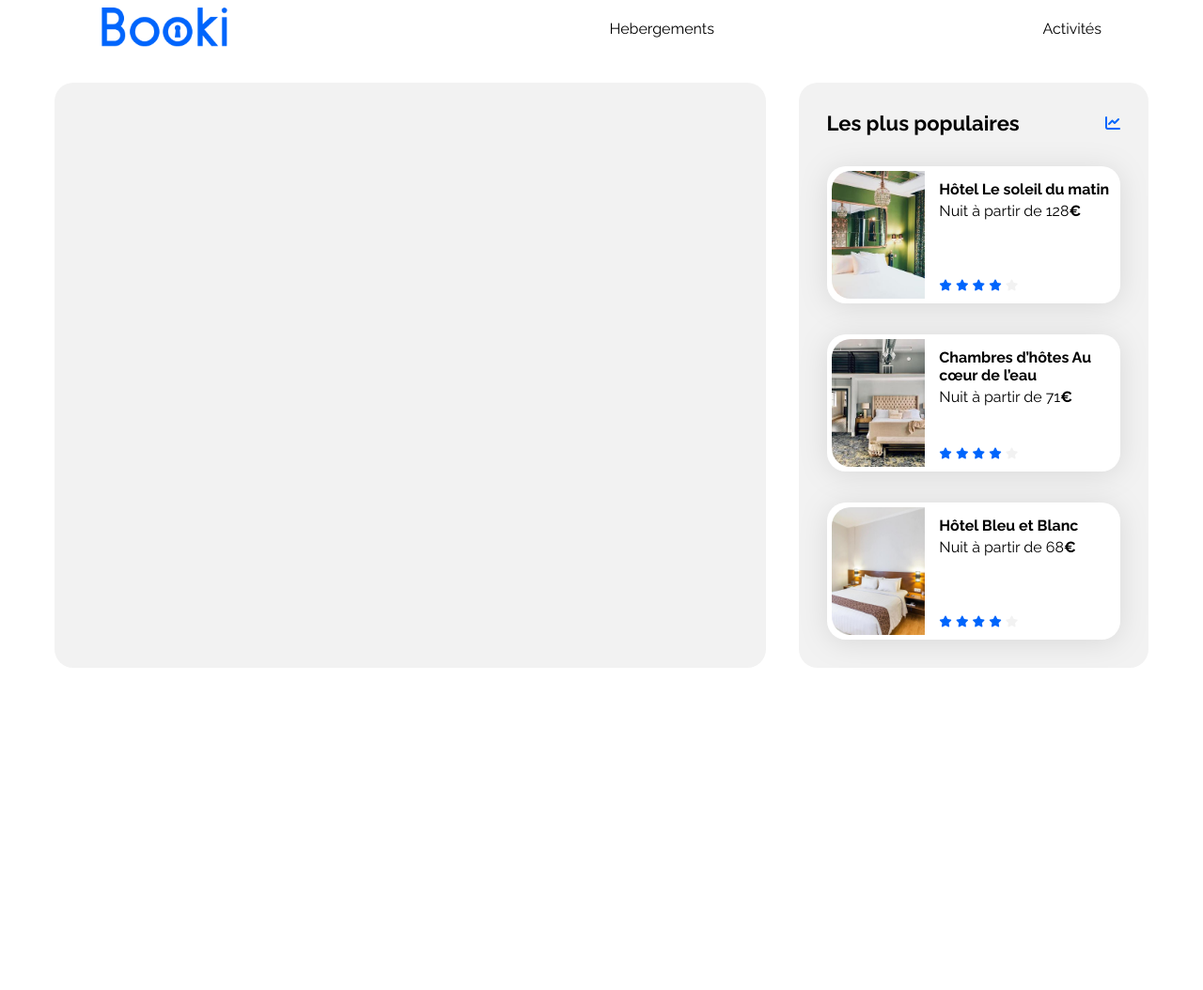
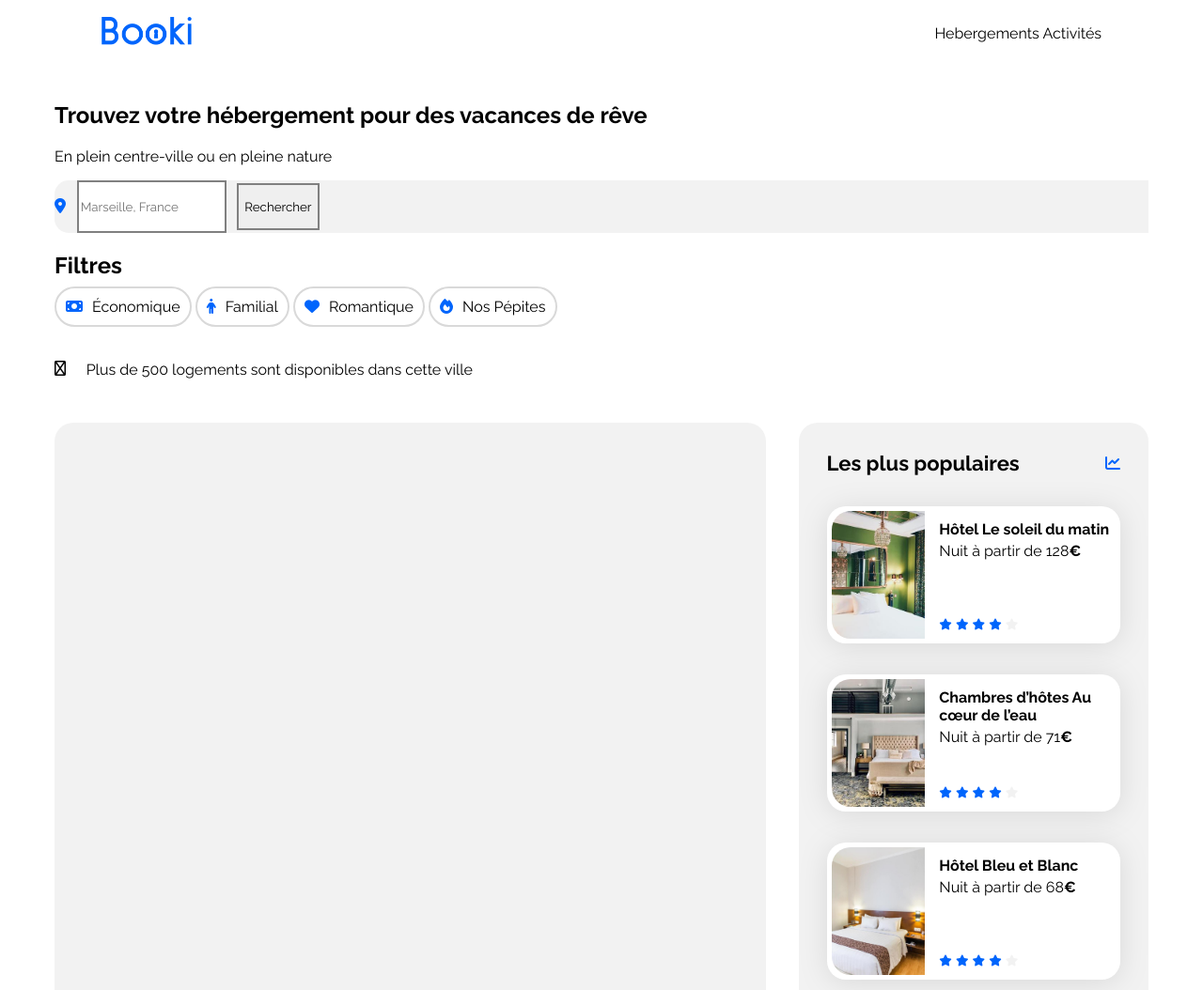
Before and after one commit to sknrct/OC-Projet1-BOOKI, a plain HTML site: page index.html in a window 1280 px wide. Shown: the top 1054 px of the page at 94% size. Before the commit the page ends 800 px from the top, so only its background shows below. Drawn offline with Linux system fonts and the light colour scheme.

Commit message:
Mise en place des filtres

```diff
--- a/index.html
+++ b/index.html
@@ -2,16 +2,16 @@
 <html lang="fr">
 
 <head>
-    <meta charset="UTF-8">
-    <meta name="viewport" content="width=device-width, initial-scale=1.0">
+  <meta charset="UTF-8" />
+  <meta name="viewport" content="width=device-width, initial-scale=1.0" />
   <title>Booki</title>
-    <link rel="preconnect" href="https://fonts.googleapis.com">
-    <link rel="preconnect" href="https://fonts.gstatic.com" crossorigin>
-    <link href="https://fonts.googleapis.com/css2?family=Raleway:wght@400;500;700&display=swap" rel="stylesheet">
+  <link rel="preconnect" href="https://fonts.googleapis.com" />
+  <link rel="preconnect" href="https://fonts.gstatic.com" crossorigin />
+  <link href="https://fonts.googleapis.com/css2?family=Raleway:wght@400;500;700&display=swap" rel="stylesheet" />
   <link rel="stylesheet" href="https://cdnjs.cloudflare.com/ajax/libs/font-awesome/6.2.1/css/all.min.css"
     integrity="sha512-MV7K8+y+gLIBoVD59lQIYicR65iaqukzvf/nwasF0nqhPay5w/9lJmVM2hMDcnK1OnMGCdVK+iQrJ7lzPJQd1w=="
     crossorigin="anonymous" referrerpolicy="no-referrer" />
-    <link rel="stylesheet" href="style.css">
+  <link rel="stylesheet" href="style.css" />
 </head>
 
 <body>
@@ -19,15 +19,36 @@
     <header>
       <nav>
         <a href="#"><img class="logo" src="/images/logo/Booki.png" alt=""></a>
+        <div>
           <a href="#hebergements">Hebergements</a>
           <a href="#">Activités</a>
+        </div>
       </nav>
     </header>
     <main>
+      <div class="recherche">
+        <h2 class="titre">Trouvez votre hébergement pour des vacances de rêve</h2>
+        <p>En plein centre-ville ou en pleine nature</p>
+        <form class="search-bar">
+          <div class="search-bar-logo"><i class="fa-solid fa-location-dot"></i></div>
+          <input type="text" placeholder="Marseille, France" name="ville">
+          <input type="submit" value="Rechercher">
+        </form>
+        <div class="filters">
+          <div class="filters-list">
+            <h2>Filtres</h2>
+            <p><i class="fa-solid fa-money-bill" aria-hidden="true"></i>Économique</p>
+            <p><i class="fa-solid fa-person" aria-hidden="true"></i>Familial</p>
+            <p><i class="fa-solid fa-heart" aria-hidden="true"></i>Romantique</p>
+            <p><i class="fa-solid fa-fire" aria-hidden="true"></i>Nos Pépites</p>
+          </div>
+          <p class="filters-info">
+            <i class="fa-regular fa-circle-info"></i>Plus de 500 logements sont disponibles dans cette ville
+          </p>
+        </div>
+      </div>
       <div class="hebergements-and-populaires">
-                <section class="hebergements" id="hebergements">
-
-                </section>
+        <section class="hebergements" id="hebergements"></section>
         <section class="populaires">
           <div class="populaires-title">
             <h2 class="section-title">Les plus populaires</h2>
@@ -36,11 +57,14 @@
           <div class="populaires-cards">
             <a href="#">
               <article class="card">
-                                <img src="./images/hebergements/emile-guillemot.jpg" alt="Image de la chambre d'hôtel montrant un lit">
+                <img src="./images/hebergements/emile-guillemot.jpg"
+                  alt="Image de la chambre d'hôtel montrant un lit" />
                 <div class="card-content">
                   <div class="card-txt">
                     <h3 class="card-title">Hôtel Le soleil du matin</h3>
-                                        <p class="card-subtitle">Nuit à partir de 128<span class="euro">€</span></p>
+                    <p class="card-subtitle">
+                      Nuit à partir de 128<span class="euro">€</span>
+                    </p>
                   </div>
                   <div class="card-rating">
                     <i class="fa-xs fa-solid fa-star" aria-hidden="true"></i>
@@ -55,11 +79,15 @@
             </a>
             <a href="#">
               <article class="card">
-                                <img src="./images/hebergements/aw-creative.jpg" alt="Image de la chambre d'hôtel montrant un lit">
+                <img src="./images/hebergements/aw-creative.jpg" alt="Image de la chambre d'hôtel montrant un lit" />
                 <div class="card-content">
                   <div class="card-txt">
-                                        <h3 class="card-title">Chambres d’hôtes Au cœur de l’eau</h3>
-                                        <p class="card-subtitle">Nuit à partir de 71<span class="euro">€</span></p>
+                    <h3 class="card-title">
+                      Chambres d’hôtes Au cœur de l’eau
+                    </h3>
+                    <p class="card-subtitle">
+                      Nuit à partir de 71<span class="euro">€</span>
+                    </p>
                   </div>
                   <div class="card-rating">
                     <i class="fa-xs fa-solid fa-star" aria-hidden="true"></i>
@@ -74,11 +102,14 @@
             </a>
             <a href="#">
               <article class="card">
-                                <img src="./images/hebergements/febrian-zakaria2.jpg" alt="Image de la chambre d'hôtel montrant un lit">
+                <img src="./images/hebergements/febrian-zakaria2.jpg"
+                  alt="Image de la chambre d'hôtel montrant un lit" />
                 <div class="card-content">
                   <div class="card-txt">
                     <h3 class="card-title">Hôtel Bleu et Blanc</h3>
-                                        <p class="card-subtitle">Nuit à partir de 68<span class="euro">€</span></p>
+                    <p class="card-subtitle">
+                      Nuit à partir de 68<span class="euro">€</span>
+                    </p>
                   </div>
                   <div class="card-rating">
                     <i class="fa-xs fa-solid fa-star" aria-hidden="true"></i>
--- a/style.css
+++ b/style.css
@@ -1,14 +1,12 @@
 /****** General ***********/
 * {
-    font-family: 'Raleway', sans-serif;
+  font-family: "Raleway", sans-serif;
 }
-
 :root {
-    --main-color: #0065FC;
-    --main-bg-color: #F2F2F2;
-    --filter-bg-color: #DEEBFF;
+  --main-color: #0065fc;
+  --main-bg-color: #f2f2f2;
+  --filter-bg-color: #deebff;
 }
-
 .fa-solid {
   color: var(--main-color);
 }
@@ -21,13 +19,13 @@ header {
   width: 100%;
 }
 .logo {
-    width: 70%;
+  width: 50%;
 }
 nav {
   display: flex;
   justify-content: space-between;
   align-items: center;
-    padding: 0 50px;
+  padding: 10px 50px;
 }
 .main-container {
   width: 100%;
@@ -35,45 +33,70 @@ nav {
   padding: 0 50px;
   box-sizing: border-box;
 }
+.search-bar {
+  display: flex;
+  align-items: center;
+  gap: 1%;
+  border-radius: 15px 0px 0px 15px;
+  background-color:#F2F2F2;
+}
+.search-bar input{
+  height: 50px;
+  border: 2px solid grey;
+}
+/*.search-bar-logo {
+  border-radius: 15px 0px 0px 15px;
+  background-color:#F2F2F2;
+}*/
+.filters p {
+  display: flex;
+  gap: 1%;
+}
+.filters i {
+  height: 50px;
+  margin-right: 10px;
+}
+.filters-list p{
+  display: inline;
+  padding: 10px;
+  border-radius: 25px;
+  border: 2px solid #D9D9D9;
+}
+.filters-list p:hover {
+  background: var(--filter-bg-color);
+  border: 3px solid red;
+}
 a {
   color: inherit;
   text-decoration: none;
 }
-
 .section-title {
   margin: 0;
   font-size: 22px;
 }
-
 .card {
   background-color: white;
   border-radius: 20px;
   padding: 5px;
   filter: drop-shadow(0px 3px 15px rgba(0, 0, 0, 0.1));
 }
-
 .card img {
   object-fit: cover;
 }
-
 .card-title {
   font-size: 16px;
 }
-
 .euro {
   font-weight: 700;
 }
-
 .neutral-star {
-    color: var(--main-bg-color)
+  color: var(--main-bg-color);
 }
-
 /****** Hebergements And Populaires ***********/
 .hebergements-and-populaires {
   display: flex;
   justify-content: space-between;
 }
-
 .hebergements-and-populaires section {
   background-color: var(--main-bg-color);
   border-radius: 20px;
@@ -131,9 +154,6 @@ a {
   margin-bottom: 5px;
 }
 
-
-
-
 /* Le code ci-dessous correspond à la version responsive uniquement */
 
 /****** Media queries ***********/
```
Also changed, not shown: images/logo/Icon (1).png (added), images/logo/Icon (2).png (added), images/logo/Icon (3).png (added), images/logo/Icon.png (added), images/logo/Vector (1).png (added), images/logo/Vector.png (added), 2 other files. Lines whose indentation alone changed are shown as unchanged.
